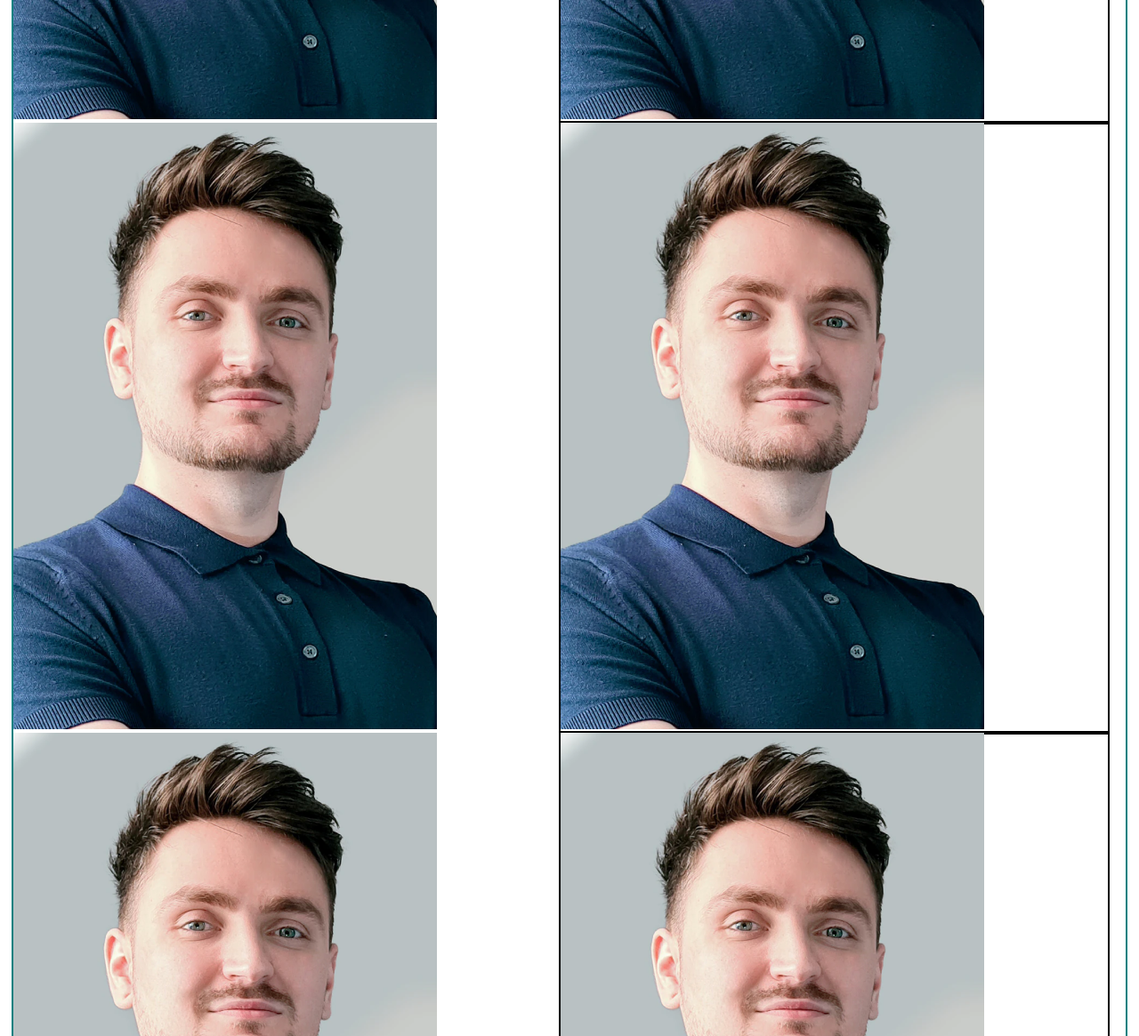
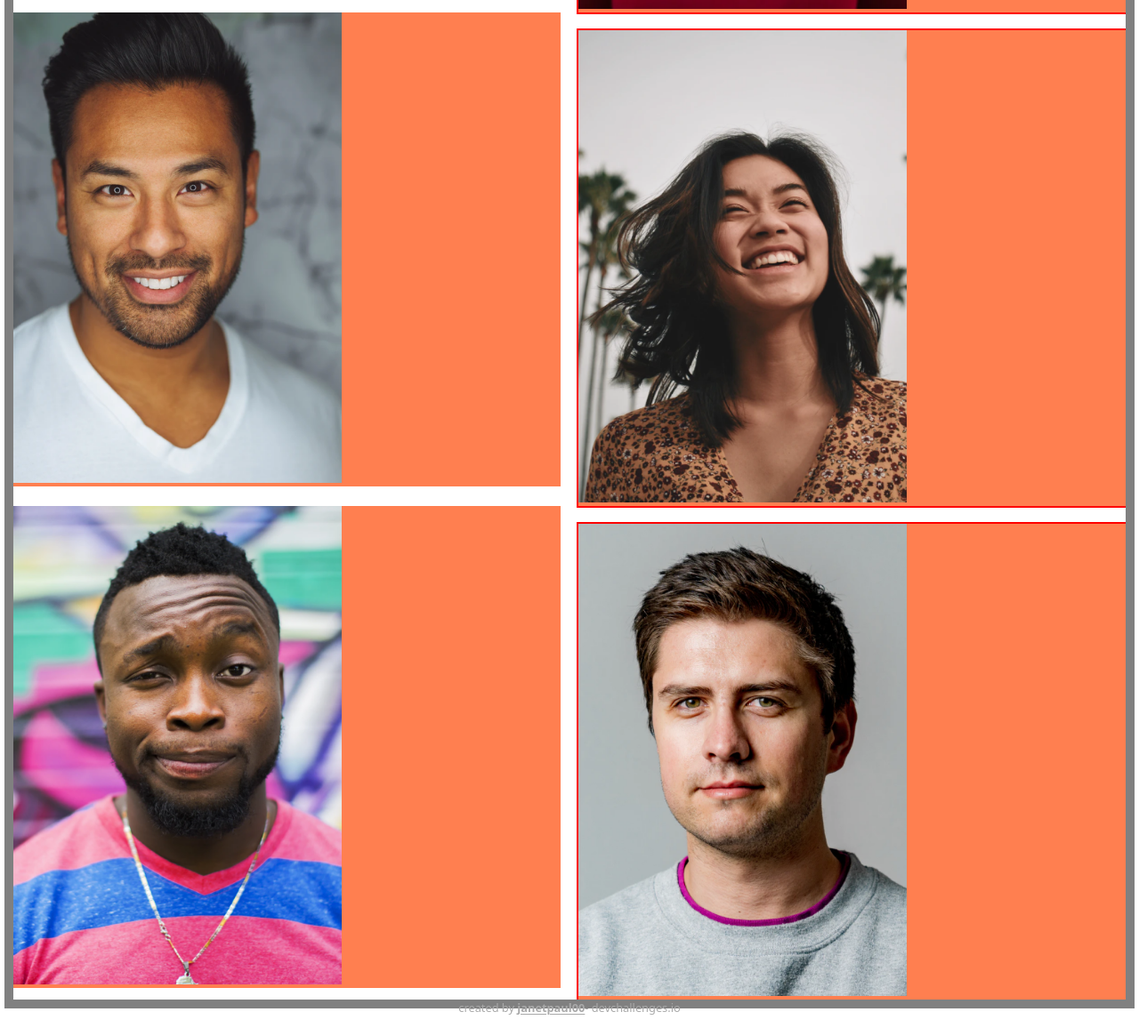
Before and after one commit to janetpaul00/Team-page, a plain HTML site: page index.html in a window 1280 px wide. Shown: the part 840-2005 px from the top of the page at 89% size. Drawn offline with Linux system fonts and the light colour scheme.

Commit message:
flex adjustments

```diff
--- a/index.css
+++ b/index.css
@@ -58,24 +58,25 @@ p {
 
 .team-wrapper {
   display: flex;
-  align-items: center;
+  align-items: start;
+  justify-content: space-between;
   flex-wrap: wrap;
   /* column-gap: 10px; */
   flex: 1;
-  outline: 2px solid teal;
+  outline: 10px solid gray;
 }
 
 .content-box {
   width: calc(50% - 10px);
-}
-
-.photos {
-  max-width: 100%;
-  height: 100%;
-
   background-color: coral;
 }
 
+.photo {
+  max-width: 60%;
+  height: 100%;
+}
+
 .content-box:nth-child(even) {
-  outline: 2px solid black;
+  outline: 2px solid red;
+  margin-top: 20px;
 }
--- a/index.html
+++ b/index.html
@@ -18,7 +18,7 @@
       <div class="team-wrapper">
         <div class="content-box">
           <img
-            class="photos"
+            class="photo"
             src="photo1.png"
             height="682"
             width="476"
@@ -27,8 +27,8 @@
         </div>
         <div class="content-box">
           <img
-            class="photos"
-            src="photo1.png"
+            class="photo"
+            src="photo2.png"
             height="682"
             width="476"
             alt="Bill smiling"
@@ -36,8 +36,8 @@
         </div>
         <div class="content-box">
           <img
-            class="photos"
-            src="photo1.png"
+            class="photo"
+            src="photo3.png"
             height="682"
             width="476"
             alt="Bill smiling"
@@ -45,8 +45,8 @@
         </div>
         <div class="content-box">
           <img
-            class="photos"
-            src="photo1.png"
+            class="photo"
+            src="photo4.png"
             height="682"
             width="476"
             alt="Bill smiling"
@@ -54,8 +54,8 @@
         </div>
         <div class="content-box">
           <img
-            class="photos"
-            src="photo1.png"
+            class="photo"
+            src="photo5.png"
             height="682"
             width="476"
             alt="Bill smiling"
@@ -63,8 +63,8 @@
         </div>
         <div class="content-box">
           <img
-            class="photos"
-            src="photo1.png"
+            class="photo"
+            src="photo6.png"
             height="682"
             width="476"
             alt="Bill smiling"
```
